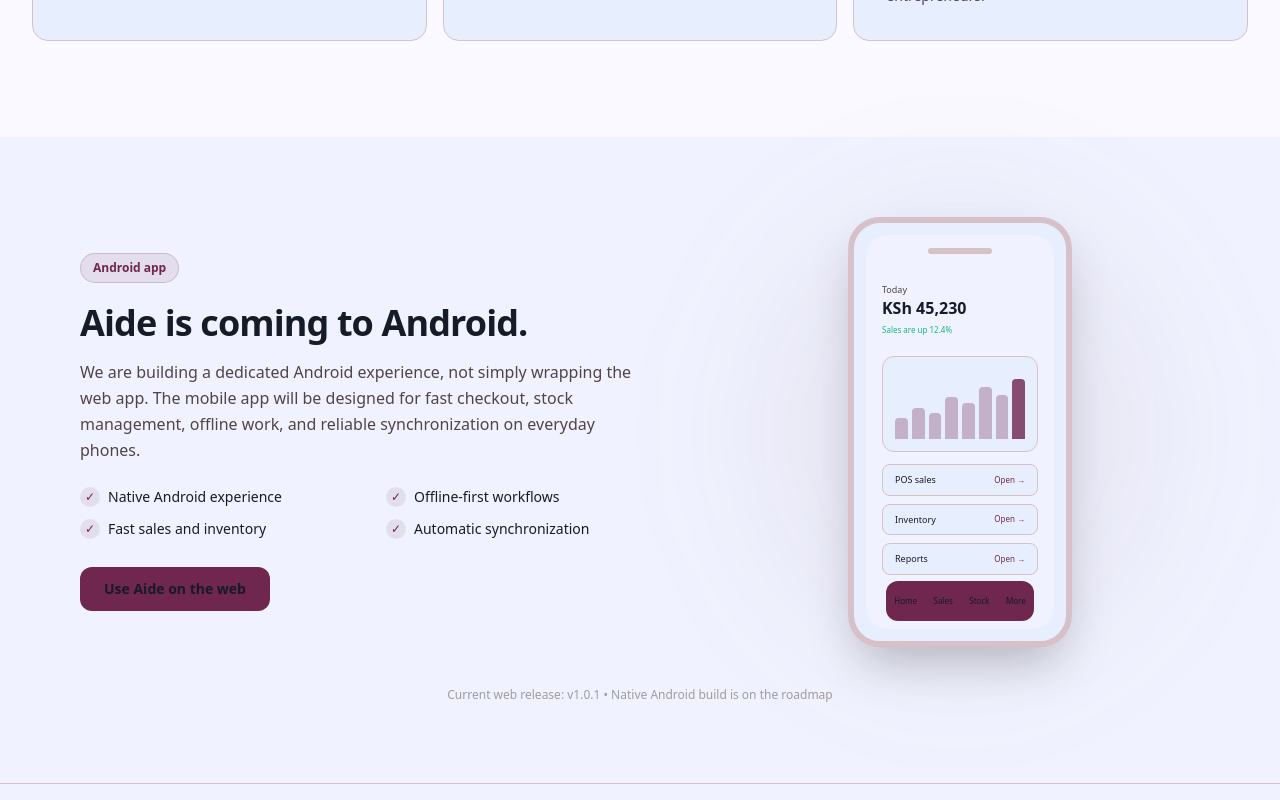
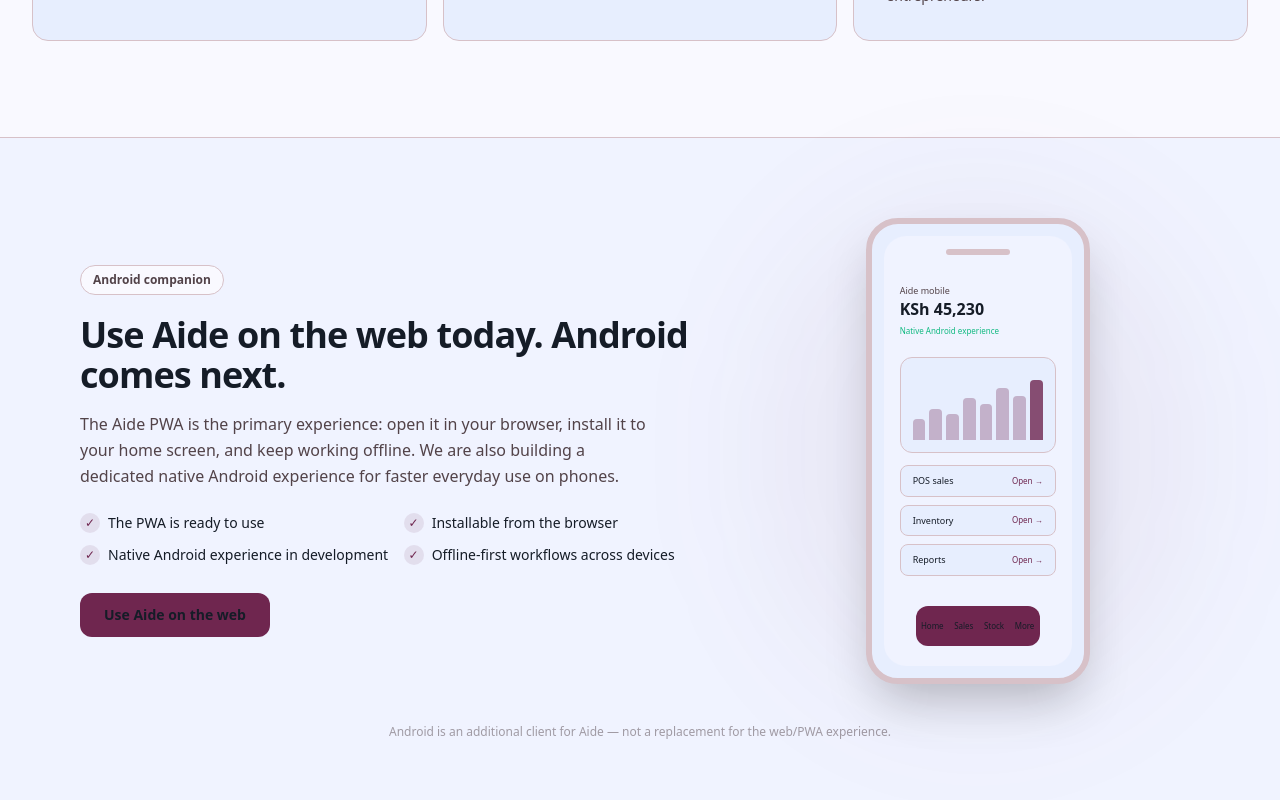
Before and after one commit to oliver4441/aide, a Next.js app: page / in a window 1280 px wide. Shown: the part 2140-2940 px from the top of the page. Built offline with nearby package versions, Linux system fonts and the light colour scheme.

Commit message:
Move Android to a secondary companion section

```diff
--- a/src/components/landing/DownloadSection.tsx
+++ b/src/components/landing/DownloadSection.tsx
@@ -1,79 +1,73 @@
-import Link from "next/link";
-
-interface DownloadSectionProps {
-  version: string;
-}
-
-export default function DownloadSection({ version }: DownloadSectionProps) {
+export default function DownloadSection() {
   return (
-    <section className="py-20 bg-surface-container-low" id="download">
-      <div className="max-w-6xl mx-auto px-4">
-        <div className="grid lg:grid-cols-[1fr_0.8fr] gap-10 items-center">
+    <section className="border-y border-outline-variant bg-surface-container-low py-20" id="android">
+      <div className="mx-auto max-w-6xl px-4">
+        <div className="grid items-center gap-10 lg:grid-cols-[1fr_0.7fr]">
           <div>
-            <div className="inline-flex items-center gap-2 px-3 py-1.5 rounded-full bg-primary/10 border border-primary/20 text-primary text-xs font-semibold mb-5">
-              Android app
+            <div className="mb-5 inline-flex items-center gap-2 rounded-full border border-outline-variant bg-surface px-3 py-1.5 text-xs font-semibold text-on-surface-variant">
+              Android companion
             </div>
-            <h2 className="text-3xl md:text-4xl font-bold tracking-tight font-headline text-on-surface mb-4">
-              Aide is coming to Android.
+            <h2 className="mb-4 font-headline text-3xl font-bold tracking-tight text-on-surface md:text-4xl">
+              Use Aide on the web today. Android comes next.
             </h2>
-            <p className="text-on-surface-variant max-w-xl leading-relaxed mb-6">
-              We are building a dedicated Android experience, not simply wrapping the web app. The mobile app will be designed for fast checkout, stock management, offline work, and reliable synchronization on everyday phones.
+            <p className="mb-6 max-w-xl leading-relaxed text-on-surface-variant">
+              The Aide PWA is the primary experience: open it in your browser, install it to your home screen, and keep working offline. We are also building a dedicated native Android experience for faster everyday use on phones.
             </p>
-            <div className="grid sm:grid-cols-2 gap-3 mb-7">
+            <div className="mb-7 grid gap-3 sm:grid-cols-2">
               {[
-                "Native Android experience",
-                "Offline-first workflows",
-                "Fast sales and inventory",
-                "Automatic synchronization",
+                "The PWA is ready to use",
+                "Installable from the browser",
+                "Native Android experience in development",
+                "Offline-first workflows across devices",
               ].map((item) => (
                 <div key={item} className="flex items-center gap-2 text-sm text-on-surface">
-                  <span className="w-5 h-5 rounded-full bg-primary/10 text-primary flex items-center justify-center text-xs">✓</span>
+                  <span className="flex h-5 w-5 items-center justify-center rounded-full bg-primary/10 text-xs text-primary">✓</span>
                   {item}
                 </div>
               ))}
             </div>
-            <Link
-              href="/login"
-              className="inline-flex items-center justify-center bg-primary text-on-primary font-semibold px-6 py-3 rounded-xl hover:bg-primary-light transition-colors text-sm"
+            <a
+              href="#product"
+              className="inline-flex items-center justify-center rounded-xl bg-primary px-6 py-3 text-sm font-semibold text-on-primary transition-colors hover:bg-primary-light"
             >
               Use Aide on the web
-            </Link>
+            </a>
           </div>
 
           <div className="relative mx-auto w-full max-w-sm">
-            <div className="absolute -inset-6 bg-primary/5 blur-3xl rounded-full" />
-            <div className="relative mx-auto w-56 h-[430px] rounded-[2rem] border-[6px] border-outline-variant bg-surface-container shadow-2xl p-3">
-              <div className="h-full rounded-[1.4rem] bg-surface-container-low overflow-hidden">
-                <div className="h-8 flex items-center justify-center">
-                  <div className="w-16 h-1.5 rounded-full bg-outline-variant" />
+            <div className="absolute -inset-6 rounded-full bg-primary/5 blur-3xl" />
+            <div className="relative mx-auto w-56 rounded-[2rem] border-[6px] border-outline-variant bg-surface-container p-3 shadow-2xl">
+              <div className="relative h-[430px] overflow-hidden rounded-[1.4rem] bg-surface-container-low">
+                <div className="flex h-8 items-center justify-center">
+                  <div className="h-1.5 w-16 rounded-full bg-outline-variant" />
                 </div>
                 <div className="px-4 pt-4">
-                  <div className="text-[9px] text-on-surface-variant">Today</div>
-                  <div className="text-base font-bold text-on-surface font-headline">KSh 45,230</div>
-                  <div className="text-[8px] text-success mt-1">Sales are up 12.4%</div>
-                  <div className="mt-5 h-24 rounded-xl bg-surface-container border border-outline-variant p-3 flex items-end gap-1">
+                  <div className="text-[9px] text-on-surface-variant">Aide mobile</div>
+                  <div className="font-headline text-base font-bold text-on-surface">KSh 45,230</div>
+                  <div className="mt-1 text-[8px] text-success">Native Android experience</div>
+                  <div className="mt-5 flex h-24 items-end gap-1 rounded-xl border border-outline-variant bg-surface-container p-3">
                     {[30, 45, 38, 60, 52, 75, 63, 86].map((height, index) => (
                       <div key={index} className="flex-1 rounded-t bg-primary/30 last:bg-primary/80" style={{ height: `${height}%` }} />
                     ))}
                   </div>
                   <div className="mt-3 space-y-2">
                     {["POS sales", "Inventory", "Reports"].map((label) => (
-                      <div key={label} className="flex items-center justify-between rounded-lg bg-surface-container border border-outline-variant px-3 py-2">
+                      <div key={label} className="flex items-center justify-between rounded-lg border border-outline-variant bg-surface-container px-3 py-2">
                         <span className="text-[9px] text-on-surface">{label}</span>
                         <span className="text-[8px] text-primary">Open →</span>
                       </div>
                     ))}
                   </div>
                 </div>
-                <div className="absolute bottom-5 left-8 right-8 h-10 rounded-xl bg-primary flex items-center justify-around text-[8px] text-on-primary font-medium">
+                <div className="absolute bottom-5 left-8 right-8 flex h-10 items-center justify-around rounded-xl bg-primary text-[8px] font-medium text-on-primary">
                   <span>Home</span><span>Sales</span><span>Stock</span><span>More</span>
                 </div>
               </div>
             </div>
           </div>
         </div>
-        <p className="text-center text-xs text-on-surface-variant/50 mt-10">
-          Current web release: v{version} • Native Android build is on the roadmap
+        <p className="mt-10 text-center text-xs text-on-surface-variant/50">
+          Android is an additional client for Aide — not a replacement for the web/PWA experience.
         </p>
       </div>
     </section>
```
